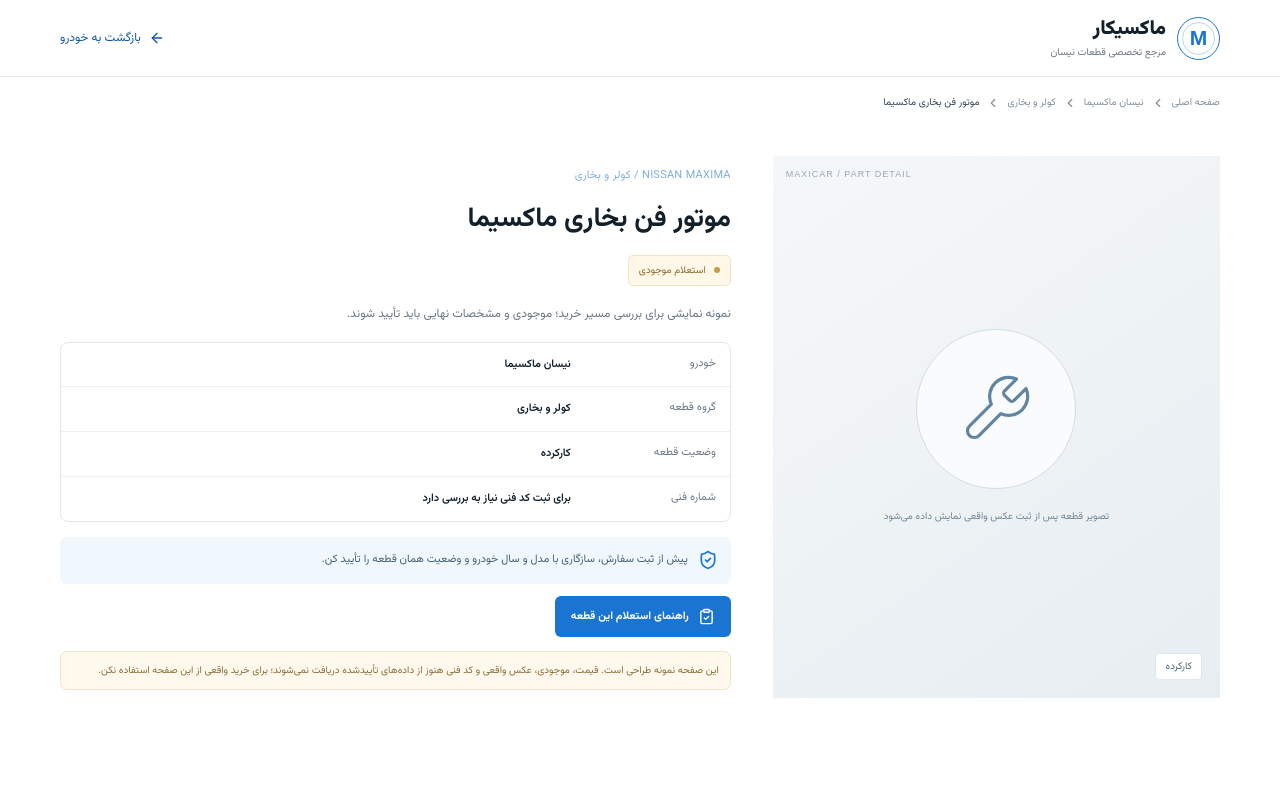
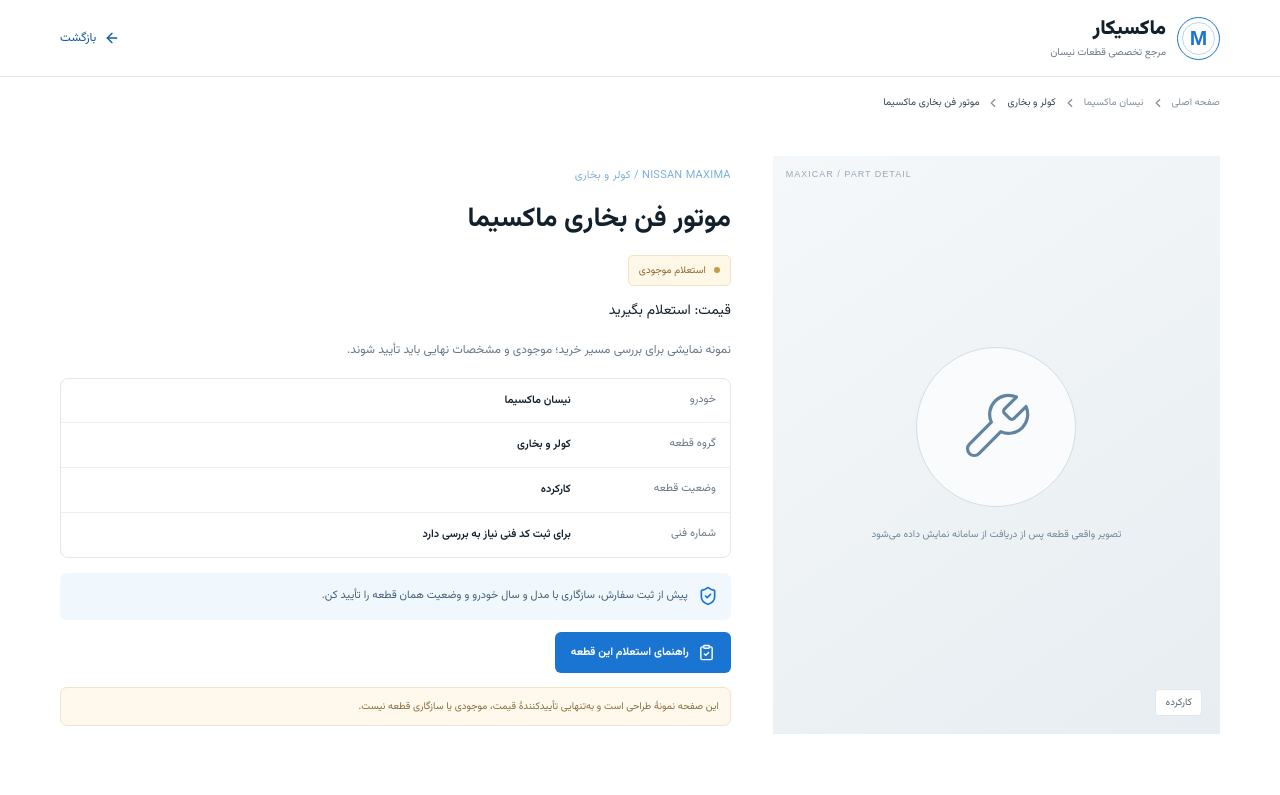
Before and after one commit to parsazia/maxicar-site, a Next.js app: page /parts/maxima-heater-blower-motor in a window 1280 px wide. Shown: the top 795 px of the page. Built offline with nearby package versions, Linux system fonts and the light colour scheme.

Commit message:
feat: render live catalog product details

```diff
--- a/app/parts/[slug]/page.js
+++ b/app/parts/[slug]/page.js
@@ -1,27 +1,84 @@
 import Link from "next/link";
 import { notFound } from "next/navigation";
 import { ArrowLeft, ChevronLeft, ShieldCheck, Wrench, ClipboardCheck } from "lucide-react";
-import { cars, systems, products } from "../../data/catalog";
+import { products } from "../../data/catalog.js";
+import {
+  fetchLiveProduct,
+  getCarForProduct,
+  getDemoProduct,
+  getSystemForProduct,
+  hasLiveCatalogConfig
+} from "../../../lib/catalog.js";
 
-export function generateStaticParams() { return products.map((product) => ({ slug: product.slug })); }
+export function generateStaticParams() {
+  return products.map((product) => ({ slug: product.slug }));
+}
+
+async function resolveProduct(slug) {
+  if (hasLiveCatalogConfig() && /^\\d+$/.test(String(slug))) {
+    try {
+      return await fetchLiveProduct(slug);
+    } catch {
+      return null;
+    }
+  }
+  return getDemoProduct(slug);
+}
 
 export async function generateMetadata({ params }) {
   const { slug } = await params;
-  const product = products.find((item) => item.slug === slug);
-  return { title: product ? product.name + " | ماکسیکار" : "قطعه یدکی | ماکسیکار", description: product ? product.name + "؛ بررسی مشخصات، سازگاری و وضعیت استعلام در ماکسیکار." : "اطلاعات قطعه یدکی در ماکسیکار." };
+  const product = await resolveProduct(slug);
+  return {
+    title: product ? product.name + " | ماکسیکار" : "قطعه یدکی | ماکسیکار",
+    description: product ? product.name + "؛ بررسی مشخصات، سازگاری و وضعیت استعلام در ماکسیکار." : "اطلاعات قطعه یدکی در ماکسیکار."
+  };
 }
 
 export default async function PartPage({ params }) {
   const { slug } = await params;
-  const product = products.find((item) => item.slug === slug);
+  const product = await resolveProduct(slug);
   if (!product) notFound();
-  const car = cars.find((item) => item.slug === product.car);
-  const system = systems.find((item) => item.slug === product.system);
-  const related = products.filter((item) => item.slug !== product.slug && item.car === product.car).slice(0, 3);
-  return <main className="innerPage"><header className="innerHeader"><div className="container innerHeaderRow"><Link href="/" className="brand"><span className="brandSymbol"><span>M</span></span><span className="brandWords"><b>ماکسیکار</b><small>مرجع تخصصی قطعات نیسان</small></span></Link><Link href={"/cars/" + car.slug} className="backHome"><ArrowLeft size={16}/> بازگشت به خودرو</Link></div></header>
-    <div className="container breadcrumbs"><Link href="/">صفحه اصلی</Link><ChevronLeft size={14}/><Link href={"/cars/" + car.slug}>{car.name}</Link><ChevronLeft size={14}/><Link href={"/cars/" + car.slug + "/" + system.slug}>{system.name}</Link><ChevronLeft size={14}/><span>{product.name}</span></div>
-    <section className="container productDetail"><div className="detailVisual"><span className="partNumber">MAXICAR / PART DETAIL</span><div className="detailIcon"><Wrench size={76} strokeWidth={1}/></div><span className="conditionBadge">{product.condition}</span><small>تصویر قطعه پس از ثبت عکس واقعی نمایش داده می‌شود</small></div><div className="detailContent"><span className="eyebrow">{car.en} / {system.name}</span><h1>{product.name}</h1><div className="statusPill"><span/> {product.status}</div><p className="detailIntro">{product.note}</p><div className="specTable"><div><span>خودرو</span><b>{car.name}</b></div><div><span>گروه قطعه</span><b>{system.name}</b></div><div><span>وضعیت قطعه</span><b>{product.condition}</b></div><div><span>شماره فنی</span><b>{product.partNumber}</b></div></div><div className="detailWarning"><ShieldCheck size={20}/><span>پیش از ثبت سفارش، سازگاری با مدل و سال خودرو و وضعیت همان قطعه را تأیید کن.</span></div><a className="primaryLink" href="/#contact"><ClipboardCheck size={17}/> راهنمای استعلام این قطعه</a><p className="demoNotice">این صفحه نمونه طراحی است. قیمت، موجودی، عکس واقعی و کد فنی هنوز از داده‌های تأییدشده دریافت نمی‌شوند؛ برای خرید واقعی از این صفحه استفاده نکن.</p></div></section>
-    {related.length > 0 && <section className="container innerSection"><div className="sectionTitle"><div><span className="eyebrow">ادامه جست‌وجو</span><h2>نمونه قطعات مرتبط</h2></div></div><div className="simpleProductList">{related.map((p) => <Link href={"/parts/" + p.slug} key={p.slug}><span className="listWrench"><Wrench size={18}/></span><span><b>{p.name}</b><small>{p.condition} · {p.status}</small></span><ChevronLeft size={17}/></Link>)}</div></section>}
+
+  const liveProduct = hasLiveCatalogConfig() && /^\\d+$/.test(String(slug));
+  const car = getCarForProduct(product);
+  const system = getSystemForProduct(product);
+
+  return <main className="innerPage">
+    <header className="innerHeader"><div className="container innerHeaderRow">
+      <Link href="/" className="brand"><span className="brandSymbol"><span>M</span></span><span className="brandWords"><b>ماکسیکار</b><small>مرجع تخصصی قطعات نیسان</small></span></Link>
+      <Link href={car.slug ? "/cars/" + car.slug : "/"} className="backHome"><ArrowLeft size={16}/> بازگشت</Link>
+    </div></header>
+    <div className="container breadcrumbs">
+      <Link href="/">صفحه اصلی</Link><ChevronLeft size={14}/>
+      {car.slug ? <Link href={"/cars/" + car.slug}>{car.name}</Link> : <span>{car.name}</span>}
+      <ChevronLeft size={14}/><span>{system.name}</span><ChevronLeft size={14}/><span>{product.name}</span>
+    </div>
+    <section className="container productDetail">
+      <div className="detailVisual">
+        <span className="partNumber">MAXICAR / PART DETAIL</span>
+        {product.image ? <img src={product.image} alt={product.name} style={{maxWidth:"100%",maxHeight:"260px",objectFit:"contain"}}/> : <div className="detailIcon"><Wrench size={76} strokeWidth={1}/></div>}
+        <span className="conditionBadge">{product.condition || "استعلام وضعیت"}</span>
+        {!product.image && <small>تصویر واقعی قطعه پس از دریافت از سامانه نمایش داده می‌شود</small>}
+      </div>
+      <div className="detailContent">
+        <span className="eyebrow">{[car.en, system.name].filter(Boolean).join(" / ")}</span>
+        <h1>{product.name}</h1>
+        <div className="statusPill"><span/> {product.status || "استعلام موجودی"}</div>
+        {typeof product.price === "number" && product.price > 0 ? <h2>{new Intl.NumberFormat("fa-IR").format(product.price)} تومان</h2> : <p>قیمت: استعلام بگیرید</p>}
+        <p className="detailIntro">{product.note || "پیش از سفارش، مشخصات، سازگاری با خودرو و موجودی قطعه باید تأیید شود."}</p>
+        <div className="specTable">
+          <div><span>خودرو</span><b>{car.name}</b></div>
+          <div><span>گروه قطعه</span><b>{system.name}</b></div>
+          <div><span>وضعیت قطعه</span><b>{product.condition || "استعلام وضعیت"}</b></div>
+          <div><span>شماره فنی</span><b>{product.partNumber || "برای ثبت کد فنی نیاز به بررسی دارد"}</b></div>
+        </div>
+        <div className="detailWarning"><ShieldCheck size={20}/><span>پیش از ثبت سفارش، سازگاری با مدل و سال خودرو و وضعیت همان قطعه را تأیید کن.</span></div>
+        <a className="primaryLink" href={"/#contact"}><ClipboardCheck size={17}/> راهنمای استعلام این قطعه</a>
+        {liveProduct
+          ? <p className="demoNotice">اطلاعات از سامانهٔ محصولات دریافت شده است. پیش از پرداخت یا نهایی‌کردن سفارش، موجودی و قیمت را تأیید کن.</p>
+          : <p className="demoNotice">این صفحه نمونهٔ طراحی است و به‌تنهایی تأییدکنندهٔ قیمت، موجودی یا سازگاری قطعه نیست.</p>}
+      </div>
+    </section>
     <footer className="innerFooter"><div className="container footerBottom"><span>ماکسیکار · قطعات نیسان</span><Link href="/">بازگشت به صفحه اصلی</Link></div></footer>
   </main>;
 }
```
